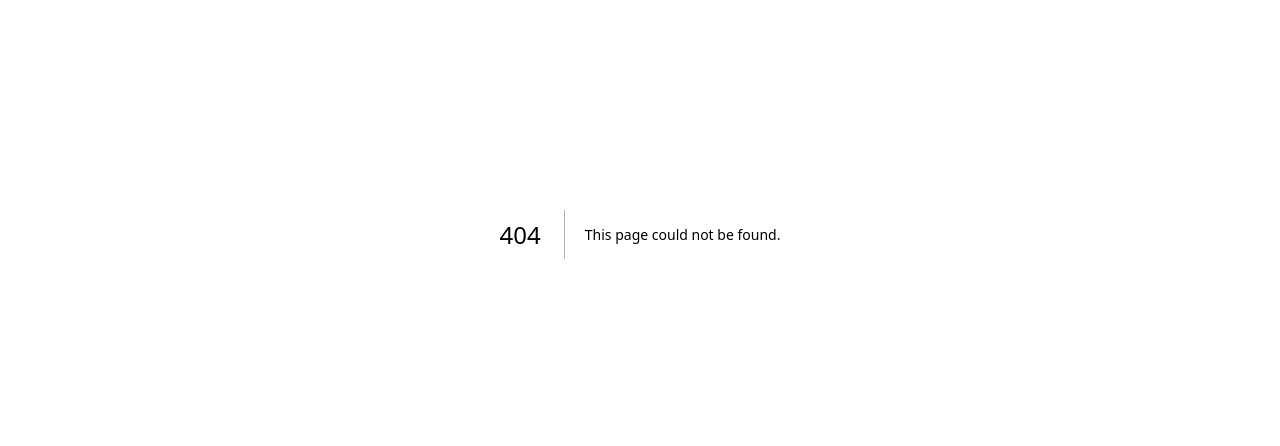
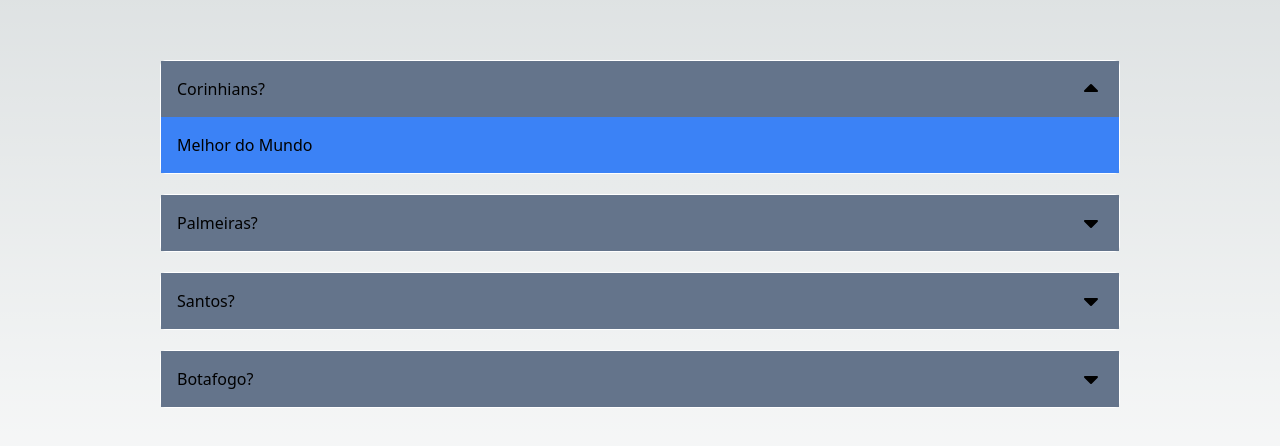
Before and after one commit to MatGoulart3003/cursoNextjs, a Next.js app: page /condicional/faq in a window 1280 px wide. Before the commit this address had no page. Shown: the part 166-612 px from the top of the page. Built offline with nearby package versions, Linux system fonts and the light colour scheme.

Commit message:
adicionando primeira renderizacao de listas

```diff
--- a/src/components/communication/indirect/Botoes.tsx
+++ b/src/components/communication/indirect/Botoes.tsx
@@ -9,7 +9,7 @@
             <button className="button" onClick={() => props.incrementar(10)}>
                 Incrementa
             </button>
-            <button className="button" onClick={() => props.decrementar(5)}>
+            <button className="button" onClick={() => props.decrementar(10)}>
                 Decrementa
             </button>
         </div>
--- /dev/null
+++ b/src/components/condicional/Faq.tsx
@@ -0,0 +1,41 @@
+import { useState } from "react"
+import { Pergunta } from "./Pergunta"
+export const Faq = () => {
+
+  const [active, setActive] = useState(0)
+
+  function alternarVisibilidade (index: number){
+    if (index === active){
+      setActive(-1)
+    }else{
+      setActive(index)
+    }
+  }
+
+  return (
+    <div className="flex flex-col gap-5 md:w-3/4 w-[90%]">
+        <Pergunta
+        index={0}
+        open={active === 0}
+        alternarVisibilidade={alternarVisibilidade}
+        pergunta="Corinhians?" resposta="Melhor do Mundo" />
+
+        <Pergunta
+        index={1}
+        open={active === 1}
+        alternarVisibilidade={alternarVisibilidade}
+        pergunta="Palmeiras?" resposta="Porcada"/>
+
+        <Pergunta
+        index={2}
+        open={active === 2}
+        alternarVisibilidade={alternarVisibilidade}
+        pergunta="Santos?" resposta="Vai cair"/>
+        <Pergunta
+        index={3}
+        open={active === 3}
+        alternarVisibilidade={alternarVisibilidade}
+        pergunta="Botafogo?" resposta="Perdeu o titulo"/>
+    </div>
+  )
+}
--- /dev/null
+++ b/src/components/condicional/If.tsx
@@ -0,0 +1,13 @@
+interface IfProps{
+    teste:boolean
+    children: any
+}
+
+export const If = (props:IfProps) => {
+    if(props.teste){
+        return props.children
+    }else{
+        return null
+    }
+
+}
--- /dev/null
+++ b/src/components/condicional/Pergunta.tsx
@@ -0,0 +1,29 @@
+import { useState } from "react"
+import { If } from "./If"
+import { IconCaretDownFilled, IconCaretUpFilled } from "@tabler/icons-react"
+
+interface PerguntaProps {
+    index: number
+    pergunta: string
+    resposta: string
+    open: boolean
+    alternarVisibilidade: (index: number) => void
+}
+
+export const Pergunta = (props: PerguntaProps) => {
+
+  return (
+    <div onClick={() => props.alternarVisibilidade(props.index)} className=" border border-white rounded-md" >
+        <div className="flex justify-between bg-slate-500 p-4 flex-1 cursor-pointer">
+            {props.pergunta} {props.open ? <IconCaretUpFilled/> :  <IconCaretDownFilled/>}
+        </div>
+
+        <If teste={props.open}>
+            <div className="bg-blue-500 p-4 flex-1">
+               {props.resposta}
+            </div>
+        </If>
+
+    </div>
+  )
+}
--- /dev/null
+++ b/src/components/listas/TabelaSerieA.tsx
@@ -0,0 +1,18 @@
+import React from 'react'
+
+interface TabelaSerieAProps {
+    times: string[]
+}
+
+export const TabelaSerieA = (props: TabelaSerieAProps) => {
+  return (
+    <ol className='flex flex-col gap-4 p-2 w-[90%] bg-slate-900 border bd-zinc-400 rounded-md'>
+        {props.times.map((item, index ) =>(
+            <li className={`flex flex-col p-3 ${index % 2 === 0 ? 'bg-slate-700': 'bg-slate-600'} border border-zinc-500 rounded-sm hover:bg-slate-500 transition cursor-pointer`} key={index}> {item} </li>
+        ))
+
+        }
+
+    </ol>
+  )
+}
--- /dev/null
+++ b/src/pages/condicional/faq.tsx
@@ -0,0 +1,9 @@
+import { Faq } from "@/components/condicional/Faq";
+
+export default function PaginaFaq (){
+   return(
+        <div className="flex justify-center items-center h-screen">
+            <Faq />
+        </div>
+    )
+}
--- /dev/null
+++ b/src/pages/listas/basico.tsx
@@ -0,0 +1,27 @@
+import { TabelaSerieA } from '@/components/listas/TabelaSerieA'
+import React from 'react'
+
+export default function PaginaListaBasica() {
+
+  const times = [
+    'Corinthians',
+    'Fluminense',
+    'Botafogo',
+    'Fortaleza',
+    'Palmeiras',
+    'Vasco',
+    'Internacional',
+    'Bragantino',
+    'Flamengo',
+    'São Paulo',
+    'Goiás',
+  ]
+  return (
+    <div className='flex flex-col justify-center items-center h-[100%] gap-5'>
+      <h1 className='text-4xl mt-10 p-3 font-bold'>
+        Tabela Serie A
+      </h1>
+      <TabelaSerieA times={times} />
+    </div>
+  )
+}
```
Also changed, not shown: package.json (+7 -5 lines), 2 other files (tests, documents, lock files or other folders).
